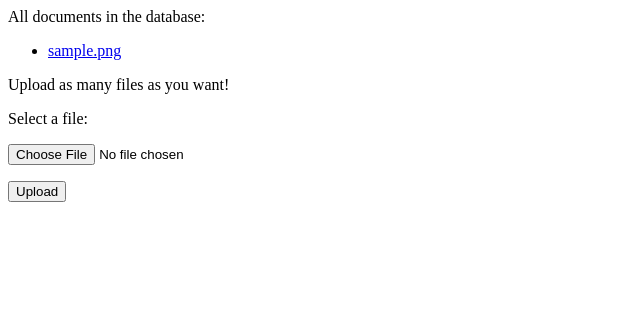
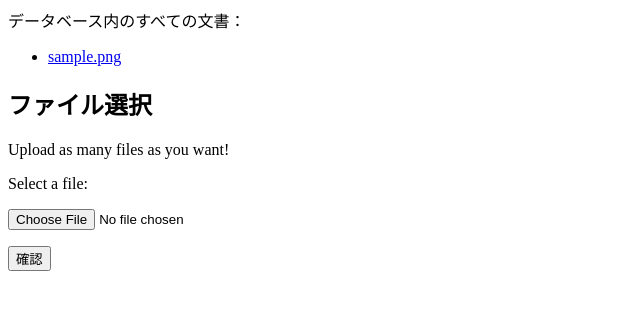
Before and after one commit to nakigoe/sea, a Django app: page / in a window 1280 px wide. Shown: the top 310 px of the page, without its empty margins (0-640 px from the left). Run offline with Django 3.2, Linux system fonts and the light colour scheme; tables that the repository leaves empty hold one stand-in row (values such as "Sample post").

Commit message:
japanese text

```diff
--- a/upload_form/myapp/templates/list.html
+++ b/upload_form/myapp/templates/list.html
@@ -1,24 +1,26 @@
 <!DOCTYPE html>
-<html>
+<html lang="ja-JP">
     <head>
         <meta charset="utf-8">
-        <title>Minimal Django File Upload Example</title>
+        <title>ファイルアップロード</title>
+        <!--<link rel="icon" type="image/svg+xml" href="icon.svg" sizes="any">-->
     </head>
 
     <body>
         <!-- List of uploaded documents -->
         {% if documents %}
-            All documents in the database:
+            データベース内のすべての文書：
             <ul>
                 {% for document in documents %}
                     <li><a href="{{ document.docfile.url }}">{{ document.docfile.name }}</a></li>
                 {% endfor %}
             </ul>
         {% else %}
-            <p>No documents.</p>
+            <p>まだデータベースに文書がアップロードされておりません。</p>
         {% endif %}
 
         <!-- Upload form. Note enctype attribute! -->
+        <h2>ファイル選択</h2>
         <form action="{% url "my-view" %}" method="post" enctype="multipart/form-data">
             {% csrf_token %}
             {{ message }}
@@ -30,8 +32,7 @@
                 {{ form.docfile.errors }}
                 {{ form.docfile }}
             </p>
-
-            <p><input type="submit" value="Upload"/></p>
+            <p><input type="submit" value="確認"/></p>
         </form>
     </body>
 </html>
```
